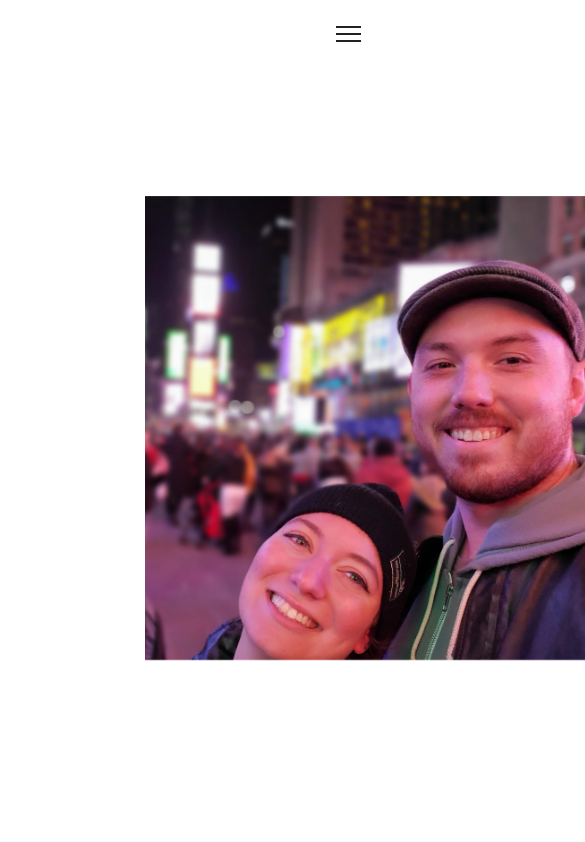
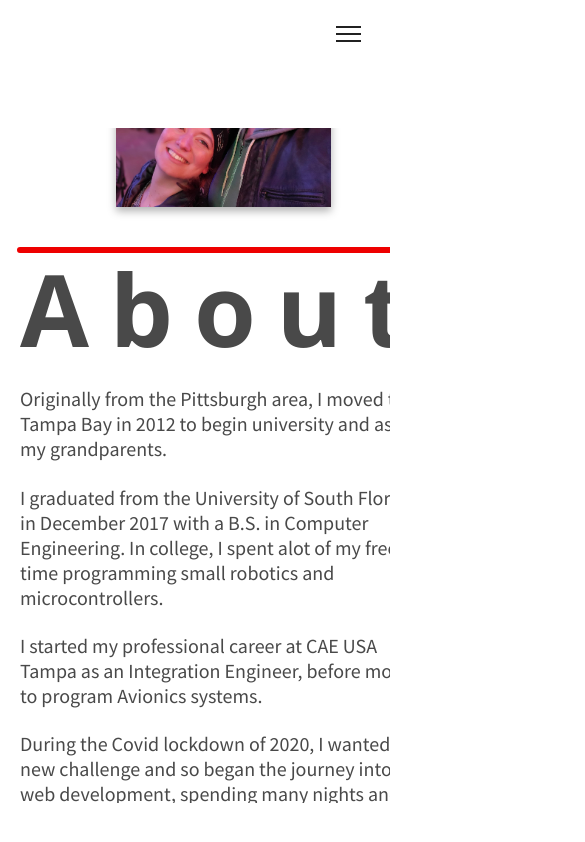
Before and after one commit to TSimmz/tsimmz.github.io, a React (Create React App) app: page /about in a window 390 px wide. Shown: the top 842 px of the page, 585 px wide, since content can reach past the window. Built offline with nearby package versions, Linux system fonts and the light colour scheme; the HTML template or start-up script is replaced by a standard one.

Commit message:
Removed carousel in favor of responsive design for now.
Will return to carousel

```diff
--- a/src/components/landing/About/About.jsx
+++ b/src/components/landing/About/About.jsx
@@ -4,11 +4,11 @@ import {
   Wrapper,
   AboutWrapper,
   Divider,
-  CarouselWrapper,
   Details,
+  ImageWrapper,
 } from './styles';
+import nyc from 'assets/images/nyc.jpg';
 import { Fade } from '@material-ui/core';
-import Carousel from './Carousel/Carousel';
 
 export const About = ({ timeout }) => {
   const { theme } = useContext(ThemeContext);
@@ -20,9 +20,9 @@ export const About = ({ timeout }) => {
       unmountOnExit>
       <Wrapper theme={theme}>
         <AboutWrapper id='about' theme={theme}>
-          <CarouselWrapper>
-            <Carousel />
-          </CarouselWrapper>
+          <ImageWrapper theme={theme}>
+            <img src={nyc} alt='times square' />
+          </ImageWrapper>
           <Divider theme={theme} />
           <Details>
             <h1>About</h1>
@@ -36,8 +36,8 @@ export const About = ({ timeout }) => {
               my free time programming small robotics and microcontrollers.
             </p>
             <p>
-              I started my professional career as an Integration Engineer,
-              before moving to program Avionics systems for CAE USA Tampa.
+              I started my professional career at CAE USA Tampa as an
+              Integration Engineer, before moving to program Avionics systems.
             </p>
             <p>
               During the Covid lockdown of 2020, I wanted a new challenge and so
@@ -56,3 +56,7 @@ export const About = ({ timeout }) => {
     </Fade>
   );
 };
+
+// <CarouselWrapper>
+//             <Carousel />
+//           </CarouselWrapper>
--- a/src/components/landing/About/Carousel/Carousel.jsx
+++ b/src/components/landing/About/Carousel/Carousel.jsx
@@ -1,4 +1,4 @@
-import React from 'react';
+import React, { useContext } from 'react';
 import Slider from 'react-slick';
 import 'slick-carousel/slick/slick.css';
 import 'slick-carousel/slick/slick-theme.css';
@@ -7,8 +7,10 @@ import nyc from 'assets/images/nyc.jpg';
 import hiking from 'assets/images/hiking.jpg';
 import drone from 'assets/images/drone.jpg';
 import family from 'assets/images/family.jpg';
+import { ThemeContext } from 'providers/ThemeProvider';
 
 const Carousel = () => {
+  const { theme } = useContext(ThemeContext);
   const settings = {
     arrows: false,
     autoplay: true,
@@ -23,16 +25,16 @@ const Carousel = () => {
   };
   return (
     <Slider {...settings}>
-      <ImageWrapper>
+      <ImageWrapper theme={theme}>
         <img src={nyc} alt='times square' />
       </ImageWrapper>
-      <ImageWrapper>
+      <ImageWrapper theme={theme}>
         <img src={hiking} alt='hiking on a mountain' />
       </ImageWrapper>
-      <ImageWrapper>
+      <ImageWrapper theme={theme}>
         <img src={drone} alt='sitting with my drone' />
       </ImageWrapper>
-      <ImageWrapper>
+      <ImageWrapper theme={theme}>
         <img src={family} alt='the whole family' />
       </ImageWrapper>
     </Slider>
--- a/src/components/landing/About/Carousel/styles.js
+++ b/src/components/landing/About/Carousel/styles.js
@@ -3,9 +3,18 @@ import styled from 'styled-components';
 export const ImageWrapper = styled.div`
   height: 55vh;
 
+  @media (max-width: 1000px) {
+    height: 45vh;
+    transition: 500ms;
+  }
+
   img {
     height: 100%;
     width: 80%;
     object-fit: cover;
+    padding: 10px;
+
+    ${({ theme }) =>
+      theme === 'light' ? 'filter: drop-shadow(0px 4px 4px #afafaf);' : ''}
   }
 `;
--- a/src/components/landing/About/styles.js
+++ b/src/components/landing/About/styles.js
@@ -5,8 +5,15 @@ import { lightTheme, darkTheme } from 'providers/ThemeProvider';
 export const Wrapper = styled.div`
   width: 100%;
   height: 90vh;
+  margin: 40px 0px;
   display: flex;
   align-items: center;
+  overflow: hidden;
+
+  @media (max-width: 1310px) {
+    height: 80vh;
+    margin: 80px 0px;
+  }
 `;
 
 export const AboutWrapper = styled.section`
@@ -16,6 +23,11 @@ export const AboutWrapper = styled.section`
   padding: 0 20px;
   display: flex;
   justify-content: center;
+  align-items: center;
+
+  @media (max-width: 1310px) {
+    flex-direction: column;
+  }
 
   h1 {
     font-size: 144px;
@@ -25,45 +37,74 @@ export const AboutWrapper = styled.section`
     color: ${({ theme }) =>
       theme === 'light' ? lightTheme.darkColor : darkTheme.darkColor};
     transition: 500ms;
+
+    @media (max-width: 1500px) {
+      font-size: 124px;
+    }
+
+    @media (max-width: 1310px) {
+      font-size: 100px;
+      letter-spacing: 1.3rem;
+      align-self: center;
+    }
   }
 
-  h4 {
-    font-size: 2rem;
-    font-weight: normal;
-    letter-spacing: 1px;
-    margin-top: 28px;
-    color: ${({ theme }) =>
-      theme === 'light' ? lightTheme.darkColor : darkTheme.darkColor};
-  }
-
-  .inProgress {
-    color: ${({ theme }) =>
-      theme === 'light' ? lightTheme.accent : darkTheme.accent};
-  }
-
-
   p {
-    font-size: 24px;
+    font-size: 22px;
     font-weight: normal;
     color: ${({ theme }) =>
       theme === 'light' ? lightTheme.darkColor : darkTheme.darkColor};
     transition: 500ms;
+
+    @media (max-width: 1500px) {
+      font-size: 20px;
+    }
   }
 `;
 
 export const CarouselWrapper = styled.div`
-  max-width: 650px;
+  width: 650px;
   transform: translateX(125px);
 `;
 
 export const Details = styled.div`
+  flex-shrink: 1;
   max-width: 660px;
+  display: flex;
+  flex-direction: column;
 `;
 
 export const Divider = styled.div`
+  height: inherit;
   margin: 0 50px;
   border: 3px solid
     ${({ theme }) => (theme === 'light' ? lightTheme.accent : darkTheme.accent)};
   border-radius: 5px;
   transition: 500ms;
+
+  @media (max-width: 1310px) {
+    height: 0;
+    width: 100%;
+  }
 `;
+
+export const ImageWrapper = styled.div`
+  height: 50vh;
+  display: flex;
+  justify-content: center;
+  align-items: center;
+
+  @media (max-width: 1310px) {
+    height: 30vh;
+    margin-bottom: 40px;
+  }
+
+  img {
+    height: inherit;
+    margin: 0 auto;
+    object-fit: cover;
+
+    ${({ theme }) =>
+      theme === 'light' ? 'filter: drop-shadow(0px 4px 4px #afafaf);' : ''}
+  }
+`;
--- a/src/components/landing/Home/Home.jsx
+++ b/src/components/landing/Home/Home.jsx
@@ -20,7 +20,6 @@ export const Home = ({ timeout }) => {
           <h4>
             I'm a frontend developer and designer based in the Tampa Bay area.
           </h4>
-          <h4 className='inProgress'>{'[ Design in progress ]'}</h4>
           <Button as={CTA} theme={theme}>
             <Link to='/about'>Know more</Link>
           </Button>
--- a/src/components/landing/Home/styles.js
+++ b/src/components/landing/Home/styles.js
@@ -10,21 +10,35 @@ export const Wrapper = styled.div`
 `;
 
 export const HeroWrapper = styled.section`
-  max-width: 1200px;
+  max-width: 50vw;
   margin: 0 auto;
   padding: 0 20px;
   display: flex;
   flex-direction: column;
-  justify-content: center;
 
   h1 {
     font-size: 144px;
     letter-spacing: 1.5rem;
     margin:bottom: 2rem;
+    width: 50vw;
 
     color: ${({ theme }) =>
       theme === 'light' ? lightTheme.darkColor : darkTheme.darkColor};
     transition: 500ms;
+
+    @media (max-width: 2360px) {
+      font-size: 124px;
+      letter-spacing: 1.3rem;
+    }
+
+    @media (max-width: 2035px) {
+      font-size: 104px;
+      letter-spacing: 1.1rem;
+    }
+
+    @media (max-width: 1710) {
+
+    }
   }
 
   h4 {
@@ -36,13 +50,6 @@ export const HeroWrapper = styled.section`
       theme === 'light' ? lightTheme.darkColor : darkTheme.darkColor};
     transition: 500ms;
   }
-
-  .inProgress {
-    color: ${({ theme }) =>
-      theme === 'light' ? lightTheme.accent : darkTheme.accent};
-    transition: 500ms;
-  }
-
 `;
 
 export const Divider = styled.div`
```
